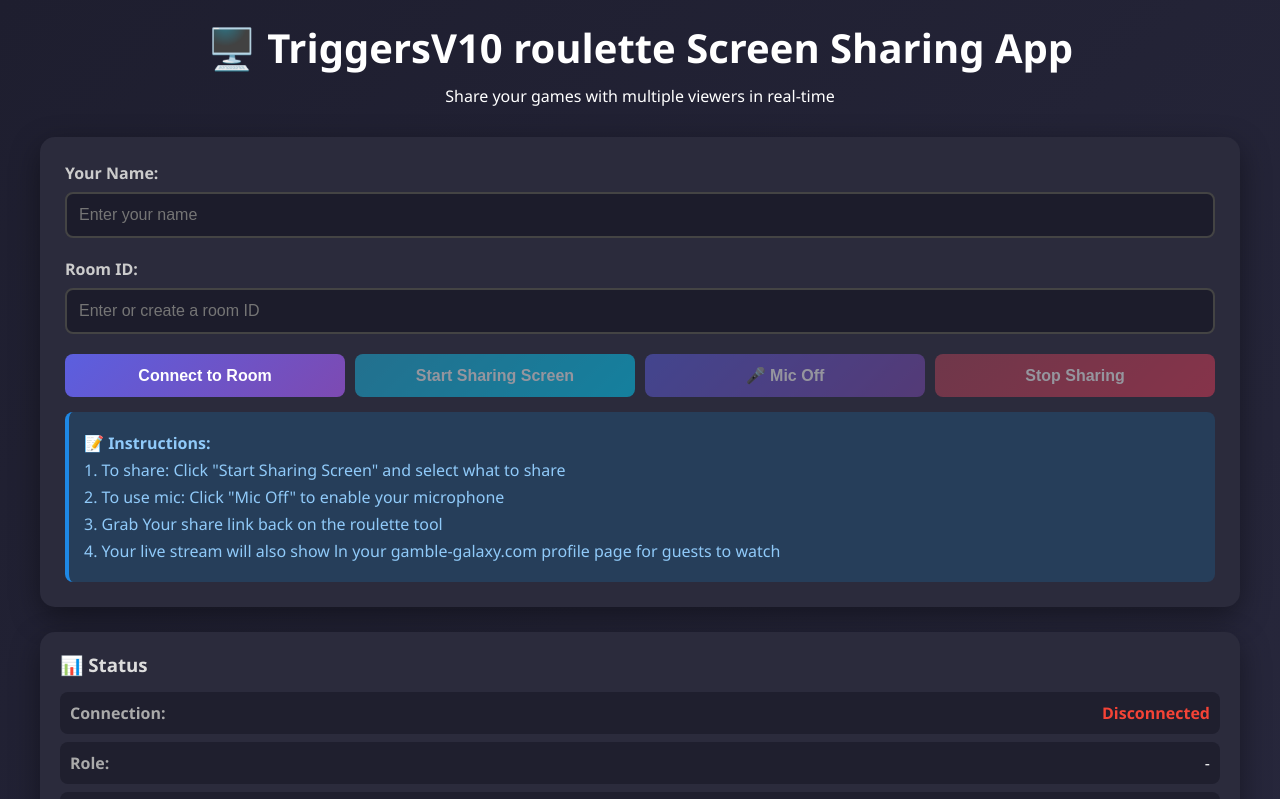
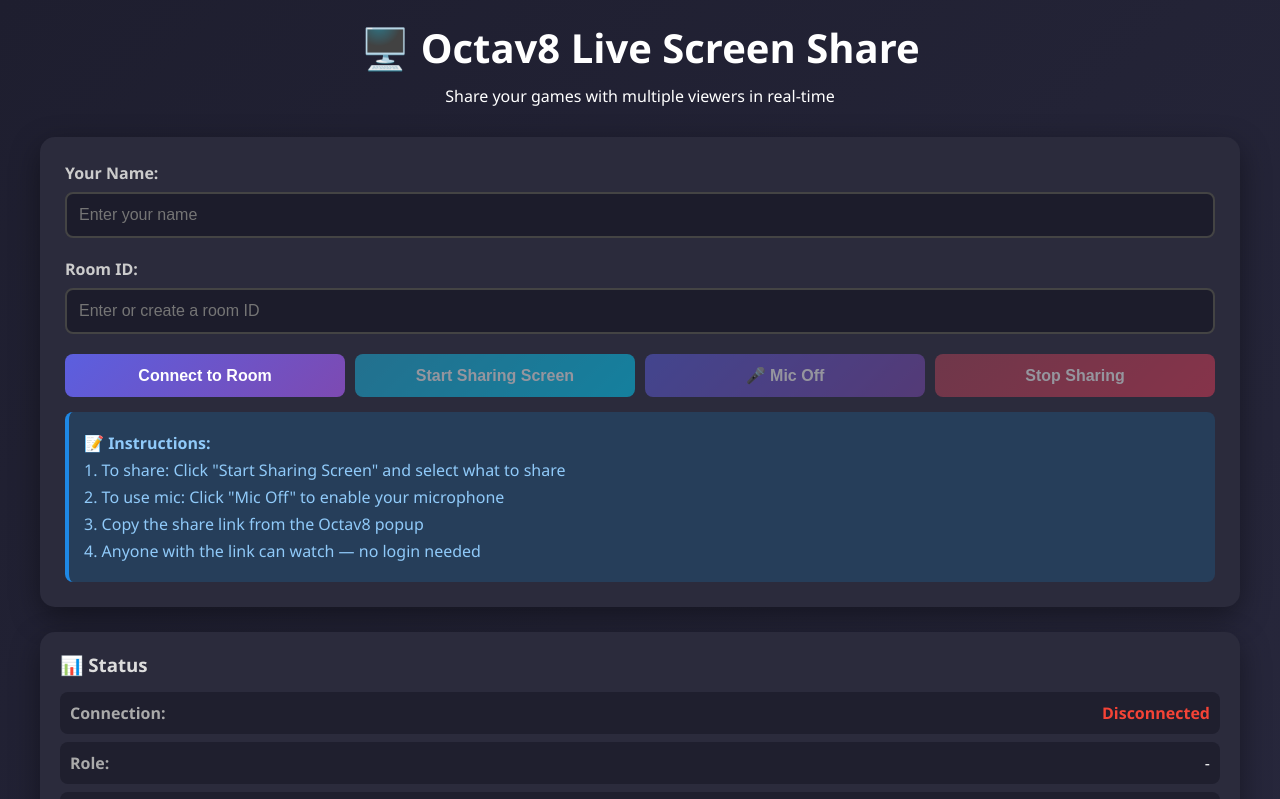
Before and after one commit to joey2354/screenshare-octav8, a website: page index.html in a window 1280 px wide. Shown: the top 799 px of the page. Drawn offline with Linux system fonts and the light colour scheme.

Commit message:
Add files via upload

```diff
--- a/client.js
+++ b/client.js
@@ -462,7 +462,7 @@ async function startScreenShare() {
 // Show the share URL popup
 function showShareUrlPopup() {
     const shareUserId = userId || roomId.replace('room_', '');
-    const shareUrl = `https://gamble-galaxy.com/screen_share_viewer.php?userId=0&username=Viewer&targetUser=${shareUserId}`;
+    const shareUrl = `https://octav8.app/screen_share_viewer.html?userId=0&username=Viewer&targetUser=${shareUserId}`;
 
     // Create popup/modal
     const modal = document.createElement('div');
@@ -528,7 +528,7 @@ function showShareUrlPopup() {
         </div>
         <div style="background: rgba(91, 95, 223, 0.1); padding: 12px; border-radius: 8px; margin-bottom: 20px; border-left: 3px solid #5b5fdf;">
             <p style="color: #90caf9; margin: 0; font-size: 13px;">
-                💡 <strong>Tip:</strong> This link will also appear on your Gamble Galaxy profile automatically!
+                💡 <strong>Tip:</strong> Anyone with this link can watch on Octav8 — no login needed.
             </p>
         </div>
         <div style="text-align: center;">
--- a/index.html
+++ b/index.html
@@ -3,7 +3,7 @@
 <head>
     <meta charset="UTF-8">
     <meta name="viewport" content="width=device-width, initial-scale=1.0">
-    <title>TriggersV10 live Screen Sharing App</title>
+    <title>Octav8 Live Screen Share</title>
    <style>
     * {
         margin: 0;
@@ -255,7 +255,7 @@
 <body>
     <div class="container">
         <div class="header">
-            <h1>🖥️ TriggersV10 roulette Screen Sharing App</h1>
+            <h1>🖥️ Octav8 Live Screen Share</h1>
             <p>Share your games with multiple viewers in real-time</p>
         </div>
 
@@ -281,8 +281,8 @@
                 <p><strong>📝 Instructions:</strong></p>
                 <p>1. To share: Click "Start Sharing Screen" and select what to share </p>
                 <p>2. To use mic: Click "Mic Off" to enable your microphone </p>
-                <p>3. Grab Your share link back on the roulette tool</p>
-                <p>4. Your live stream will also show ln your gamble-galaxy.com profile page for guests to watch</p>
+                <p>3. Copy the share link from the Octav8 popup</p>
+                <p>4. Anyone with the link can watch — no login needed</p>
 
 
             </div>
```
